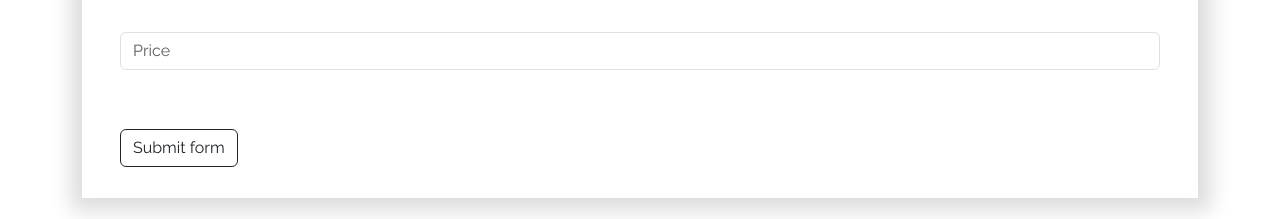
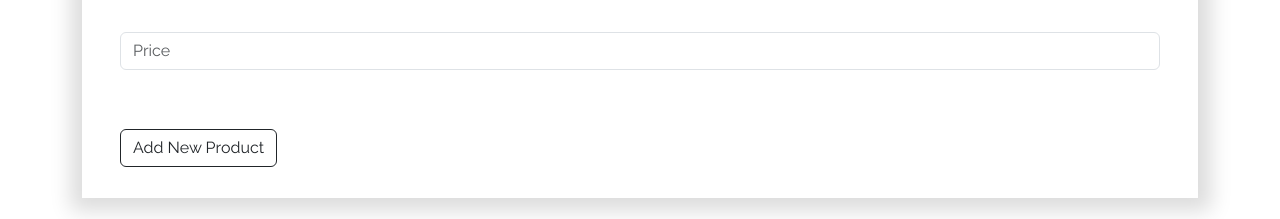
Before and after one commit to Ahmedsamir190/BestwBuy, a Next.js app: page /productsaction/addproducts in a window 1280 px wide. Shown: the part 1346-1565 px from the top of the page. Built offline with nearby package versions, Linux system fonts and the light colour scheme; no server answers; sample sign-in values are in the browser's storage.

Commit message:
Update addproducts.js

```diff
--- a/src/pages/productsaction/addproducts.js
+++ b/src/pages/productsaction/addproducts.js
@@ -193,7 +193,7 @@ function AddProducts() {
                       setValidation(true);
                     }}
                   >
-                    Submit form
+                    Add New Product
                   </button>
                 </div>
               </form>
```
